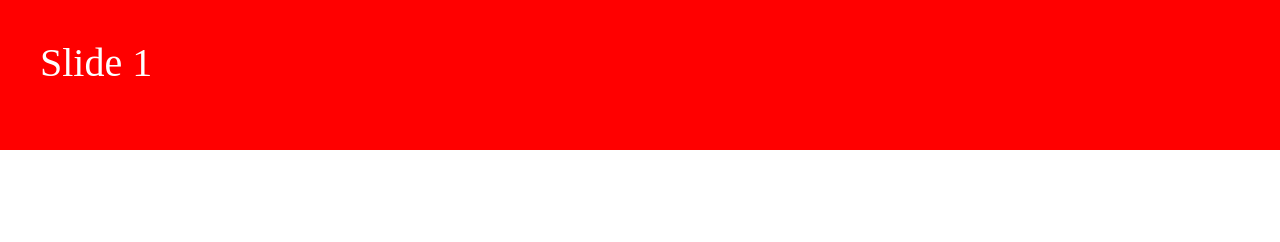
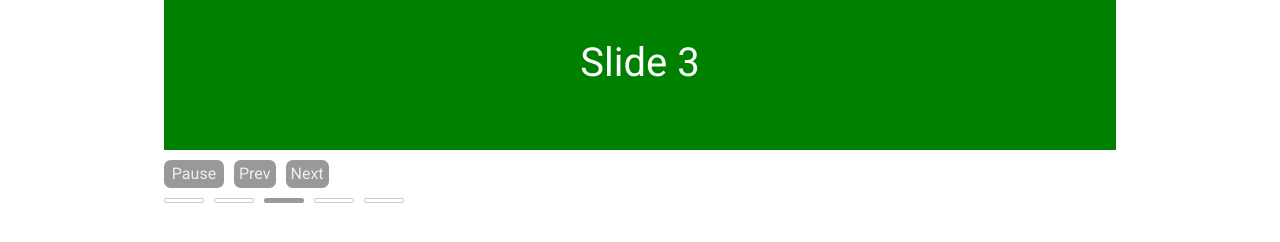
Before and after one commit to AnatoliySysoenko/JS_Slider, a plain HTML site: page index.html in a window 1280 px wide. Drawn offline with Linux system fonts and the light colour scheme.

Commit message:
слайдер простейшим способом

```diff
--- a/assets/js/main.js
+++ b/assets/js/main.js
@@ -1,12 +1,105 @@
 /** @format */
 
-let i = 0;
+(function () {
+  const carousel = document.querySelector('#carousel');
+  const slides = carousel.querySelectorAll('.slide');
+  const indicatorsContainer = carousel.querySelector('.indicators');
+  const indicators = indicatorsContainer.querySelectorAll('.indicator');
+  const puaseBtn = document.querySelector('#pause');
+  const prevBtn = document.querySelector('#prev');
+  const nextBtn = document.querySelector('#next');
 
-let intervalId = setInterval(() => {
-  console.log('setInterval called', ++i);
-}, 1000);
+  let currentSlide = 0;
+  let isPlaying = true;
+  let intervalID = null;
+  let interval = 2000;
+  let swipeStartX = null;
+  let swipeEndX = null;
 
-let timerId = setTimeout(() => {
-  console.log('setTimeout called');
-  clearInterval(intervalId);
-}, 9900);
+  const CODE_LEFT_ARROW = 'ArrowLeft';
+  const CODE_RIGHT_ARROW = 'ArrowRight';
+  const CODE_SPACE = 'Space';
+
+  const SLIDES_LENGTH = slides.length;
+
+  function gotoNth(n) {
+    slides[currentSlide].classList.toggle('active');
+    indicators[currentSlide].classList.toggle('active');
+    currentSlide = (n + SLIDES_LENGTH) % SLIDES_LENGTH;
+    slides[currentSlide].classList.toggle('active');
+    indicators[currentSlide].classList.toggle('active');
+  }
+
+  function gotoPrev() {
+    gotoNth(currentSlide - 1);
+  }
+
+  function gotoNext() {
+    gotoNth(currentSlide + 1);
+  }
+
+  function pause() {
+    clearInterval(intervalID);
+    isPlaying = false;
+    puaseBtn.innerHTML = 'Play';
+  }
+
+  function play() {
+    intervalID = setInterval(gotoNext, interval);
+    isPlaying = true;
+    puaseBtn.innerHTML = 'Pause';
+  }
+
+  const pausePlay = () => (isPlaying ? pause() : play());
+
+  function prev() {
+    gotoPrev();
+    pause();
+  }
+
+  function next() {
+    gotoNext();
+    pause();
+  }
+
+  function indicate(e) {
+    const target = e.target;
+    if (target && target.classList.contains('indicator')) {
+      gotoNth(+target.getAttribute('data-slide-to'));
+      pause();
+    }
+  }
+
+  function pressKey(e) {
+    if (e.code === CODE_LEFT_ARROW) prev();
+    if (e.code === CODE_RIGHT_ARROW) next();
+    if (e.code === CODE_SPACE) pausePlay();
+  }
+
+  function swipeStart(e) {
+    swipeStartX = e.changedTouches[0].pageX;
+  }
+  function swipeEnd(e) {
+    swipeEndX = e.changedTouches[0].pageX;
+
+    swipeStartX - swipeEndX < -50 && prev();
+    swipeStartX - swipeEndX > 50 && next();
+  }
+
+  function initListeners() {
+    puaseBtn.addEventListener('click', pausePlay);
+    prevBtn.addEventListener('click', prev);
+    nextBtn.addEventListener('click', next);
+    indicatorsContainer.addEventListener('click', indicate);
+    carousel.addEventListener('touchstart', swipeStart);
+    carousel.addEventListener('touchend', swipeEnd);
+    document.addEventListener('keydown', pressKey);
+  }
+
+  function init() {
+    initListeners();
+    intervalID = setInterval(gotoNext, interval);
+  }
+
+  init();
+})();
--- /dev/null
+++ b/assets/scss/_common.scss
@@ -0,0 +1,9 @@
+/** @format */
+
+* {
+  box-sizing: border-box;
+}
+body {
+  font-size: $font-size;
+  font-family: $font-main;
+}
--- a/assets/scss/_variables.scss
+++ b/assets/scss/_variables.scss
@@ -1,18 +1,13 @@
 /** @format */
 
-$font-main: "Roboto", sans-serif;
-$font-header: "Lora", serif;
-$font-size: 14px;
+$font-main: 'Roboto', sans-serif;
+$font-header: 'Roboto Slab', serif;
+$font-size: 16px;
 $xl: 1380px;
 $lg: 1200px;
 $md: 992px;
 $sm: 768px;
 $xs: 576px;
 $xx: 480px;
-$gap: 30px;
-$gap-sm: 15px;
-$gap-lg: 45px;
-$gap-xs: 10px;
-$gap-xxs: 7.5px;
-$left-sidebar-width: 220px;
-$right-sidebar-width: 240px;
+$gap: 20px;
+$gap-sm: $gap * 0.5;
--- a/assets/scss/style.scss
+++ b/assets/scss/style.scss
@@ -1,25 +1,28 @@
 /** @format */
 @import '../../libs/normalize-scss/sass/normalize/import-now';
-@import '../scss/skin';
 @import '../scss/variables';
 @import '../scss/mixins';
+@import '../scss/skin';
+
+@import '../scss/common';
+
 @import '../scss/mixins-media';
 
-/*
-essential styles:
-these make the slideshow work
-*/
-
+.container {
+  max-width: $md;
+  padding: 0 $gap;
+  margin: auto;
+}
 .slides {
   position: relative;
   height: 150px;
-  @include unlist;
+  @include unlist(0 0 $gap-sm 0);
 }
 
 .slide {
   opacity: 0;
   z-index: -999;
-  transition: opacity 1s;
+  transition: opacity 0.5s;
 
   @include abs-position;
 }
@@ -29,11 +32,12 @@ these make the slideshow work
 }
 
 .slide {
-  font-size: 40px;
-  padding: 40px;
+  font-size: $gap * 2;
+  padding: $gap * 2;
   box-sizing: border-box;
   background: #333;
   color: #fff;
+  text-align: center;
 
   &:nth-of-type(1) {
     background: red;
@@ -51,3 +55,42 @@ these make the slideshow work
     background: purple;
   }
 }
+
+.controls {
+  display: flex;
+  gap: $gap-sm;
+  margin-bottom: $gap-sm;
+}
+.control {
+  display: block;
+  cursor: pointer;
+  padding: $gap-sm * 0.5;
+  background-color: darken($color-gray, 20%);
+  color: $color-light;
+  border-radius: $gap * 0.3333;
+  user-select: none;
+  text-align: center;
+
+  &-pause {
+    min-width: $gap * 3;
+  }
+}
+
+.indicators {
+  display: flex;
+  gap: $gap-sm;
+}
+.indicator {
+  background-color: transparent;
+  width: $gap * 2;
+  height: $gap * 0.25;
+  border: 1px solid $color-gray;
+  border-radius: 2px;
+  cursor: pointer;
+  user-select: none;
+
+  &.active {
+    background-color: darken($color-gray, 20%);
+    border-color: darken($color-gray, 20%);
+  }
+}
--- a/index.html
+++ b/index.html
@@ -6,12 +6,19 @@
 	<meta http-equiv="X-UA-Compatible" content="IE=edge">
 	<meta name="viewport" content="width=device-width, initial-scale=1.0">
 	<title>Document</title>
+	<link rel="preconnect" href="https://fonts.googleapis.com">
+	<link rel="preconnect" href="https://fonts.gstatic.com" crossorigin>
+	<link
+		href="https://fonts.googleapis.com/css2?family=Roboto+Slab:wght@100;200;300;400;500;600;700;800;900&family=Roboto:ital,wght@0,100;0,300;0,400;0,500;0,700;0,900;1,100;1,300;1,400;1,500;1,700;1,900&display=swap"
+		rel="stylesheet">
 	<link rel="stylesheet" href="assets/css/style.css">
 </head>
 
 <body>
 
-	<ul id="slides" class="slides">
+	<div class="container">
+		<div id="carousel" class="carousel">
+			<ul id="slides-container" class="slides">
 				<li class="slide active">Slide 1</li>
 				<li class="slide">Slide 2</li>
 				<li class="slide">Slide 3</li>
@@ -19,6 +26,23 @@
 				<li class="slide">Slide 5</li>
 			</ul>
 
+			<div id="controls-container" class="controls">
+				<span class="control control-pause" id="pause">Pause</span>
+				<span class="control control-prev" id="prev">Prev</span>
+				<span class="control control-next" id="next">Next</span>
+			</div>
+
+			<div class="indicators">
+				<div class="indicator active" data-slide-to="0"></div>
+				<div class="indicator" data-slide-to="1"></div>
+				<div class="indicator" data-slide-to="2"></div>
+				<div class="indicator" data-slide-to="3"></div>
+				<div class="indicator" data-slide-to="4"></div>
+			</div>
+
+		</div>
+	</div>
+
 	<script src="assets/js/main.js"></script>
 </body>
 
```
Also changed, not shown: assets/css/style.css. Lines whose indentation alone changed are shown as unchanged.
